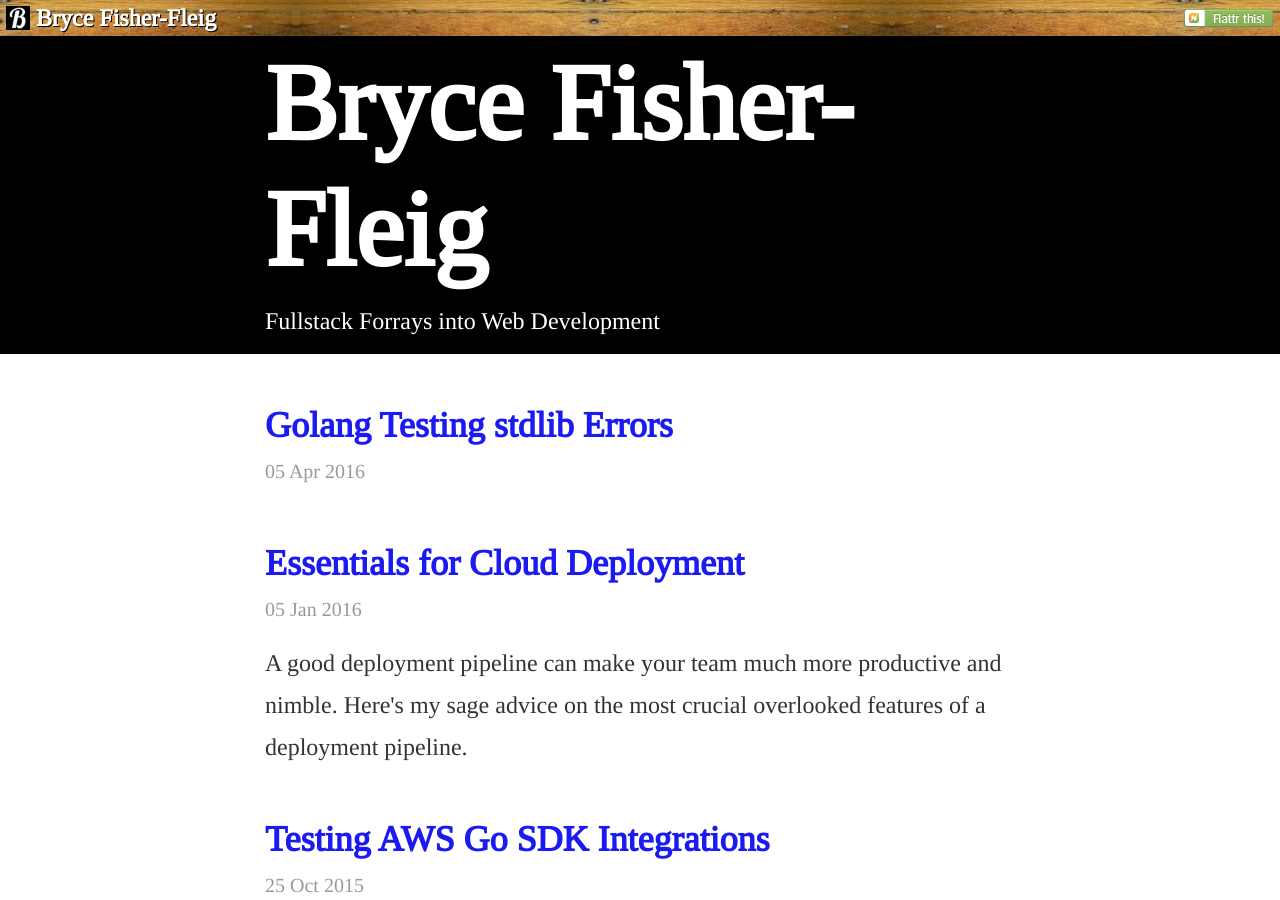
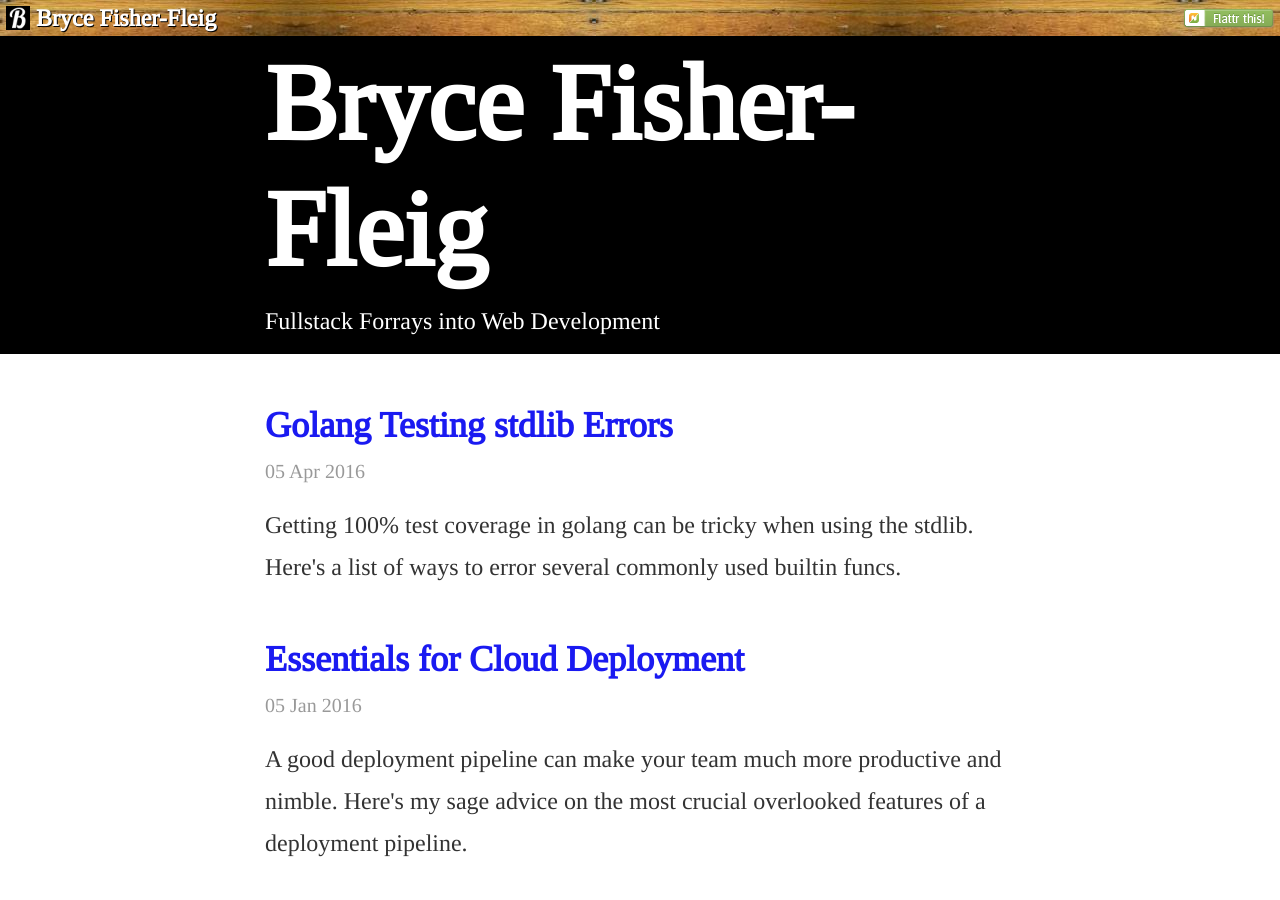
Before and after one commit to brycefisher/brycefisher.github.io-jekyll, a Jekyll site: the page built from index.html, in a window 1280 px wide and 900 px high. Built offline with Jekyll 4.4.1, drawn with Linux system fonts in a browser that asks for light colours; the list of posts is cut into pages by our own code; part of the change alters nothing that is shown.

Commit message:
New excerpt, formatting, and new http.Client code

```diff
--- a/_posts/2016-04-05-golang-testing-stdlib-errors.md
+++ b/_posts/2016-04-05-golang-testing-stdlib-errors.md
@@ -1,11 +1,11 @@
 ---
 title: "Golang Testing stdlib Errors"
 layout: "post"
-excerpt: ""
+excerpt: "Getting 100% test coverage in golang can be tricky when using the stdlib. Here's a list of ways to error several commonly used builtin funcs."
 category: golang
 ---
 
-It can be tough to get anywhere close to 100% code coverage when funcs in the "stdlib" can't be forced to error. This post takes you through several of the common funcs built in to golang and shows you how to trigger an error to help you bump up your code coverage.
+It can be tough to get anywhere close to 100% code coverage when funcs in the "stdlib" can't be forced to error. This post takes you through several of the common funcs built in to golang and shows you how to trigger an error to help you bump up your code coverage. This list is short and skews heavily toward http, where I spend most of my time.
 
 ## encoding/json.Marshal
 
@@ -48,15 +48,16 @@ We can pass an invalid port number to trip up `ListenAndServe()`. Full working e
 package main
 
 import (
-	"net/http"
-	"log"
+  "net/http"
+  "log"
 )
 
 func main() {
-	http.HandleFunc("/", func(w http.ResponseWriter, r *http.Request) {
-		w.Write([]byte(`Hello World`))
-	})
-	log.Fatal(http.ListenAndServe(":9999999", nil))
+  h := func(w http.ResponseWriter, r *http.Request) {
+    w.Write([]byte(`Hello World`))
+  }
+  http.HandleFunc("/", h)
+  log.Fatal(http.ListenAndServe(":9999999", nil))
 }
 {% endhighlight %}
 
@@ -66,30 +67,64 @@ If choosing the port is not an option, we can **cheat** on our unit test, and bl
 package main
 
 import (
-	"net/http"
-	"log"
+  "fmt"
+  "net/http"
 
-	"gopkg.in/tylerb/graceful.v1"
+  "gopkg.in/tylerb/graceful.v1"
 )
 
 func main() {
-	// First block the port we care about
-	blockHandler := http.HandlerFunc(func(w http.ResponseWriter, r *http.Request) {
-		w.Write([]bytes(`Blocked`))
-	})
-	srv := &graceful.Server{
-		Timeout: 5 * time.Second,
-		Server: &http.Server{Addr: ":1234", Handler: blockHandler},
-	}
-	srv.ListenAndServe()
+  // First block the port we care about
+  h1 := func(w http.ResponseWriter, r *http.Request) {
+    w.Write([]bytes(`Blocked`))
+  }
+  srv := &graceful.Server{
+    Timeout: 5 * time.Second,
+    Server: &http.Server{
+      Addr: ":1234",
+      Handler: http.HandlerFunc(h1)
+    },
+  }
+  srv.ListenAndServe()
 
-	// Now try to use the blocked port
-	testHandler := http.HandlerFunc(func(w http.ResponseWriter, r *http.Request) {
-		w.Write([]bytes(`Blocked`))
-	})
-	log.Fatal(http.ListenAndServe(":1234", testHandler))
+  // Now try to use the blocked port
+  h2 := func(w http.ResponseWriter, r *http.Request) {
+    w.Write([]bytes(`Blocked`))
+  }
+  fmt.Println(http.ListenAndServe(":1234", http.HandlerFunc(h2))
 
-	// Stop the blocking server
-	srv.Stop()
+  // Stop the blocking server
+  srv.Stop()
 }
 {% endhighlight %}
+
+## net/http.Client
+
+Often, you want a way to force a connection error to simulate problems with some API you're consuming as part of your service. Golang's stdlib provides the `RoundTripper` interface to allow us to customize interaction with the network.
+
+{% highlight golang %}
+package main
+
+import (
+  "errors"
+  "fmt"
+  "net/http"
+)
+
+// Force errors or responses of our choosing to be returned
+type mock struct {}
+func (s *mock) RoundTrip(r *http.Request) (*http.Response, error) {
+  return nil, errors.New("Unable to connect")
+}
+
+func main() {
+  client := &http.Client{ &mockRoundTripper{}, nil, nil, 0 }
+  resp, err := client.Get("https://www.google.com")
+  fmt.Println("resp=", resp)
+  fmt.Println("err=", err)
+}
+{% endhighlight %}
+
+## What Else?
+
+If you run into a golang func that you can't break, post it in the comments here or tweet it to me.
```
